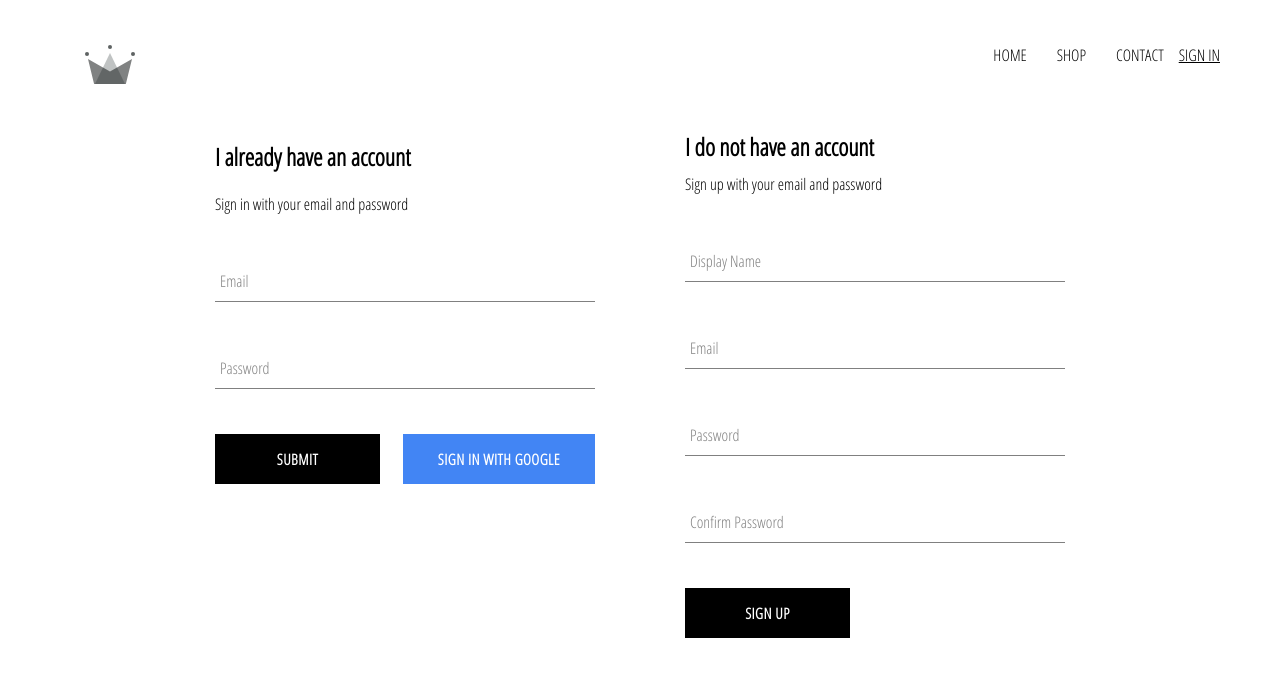
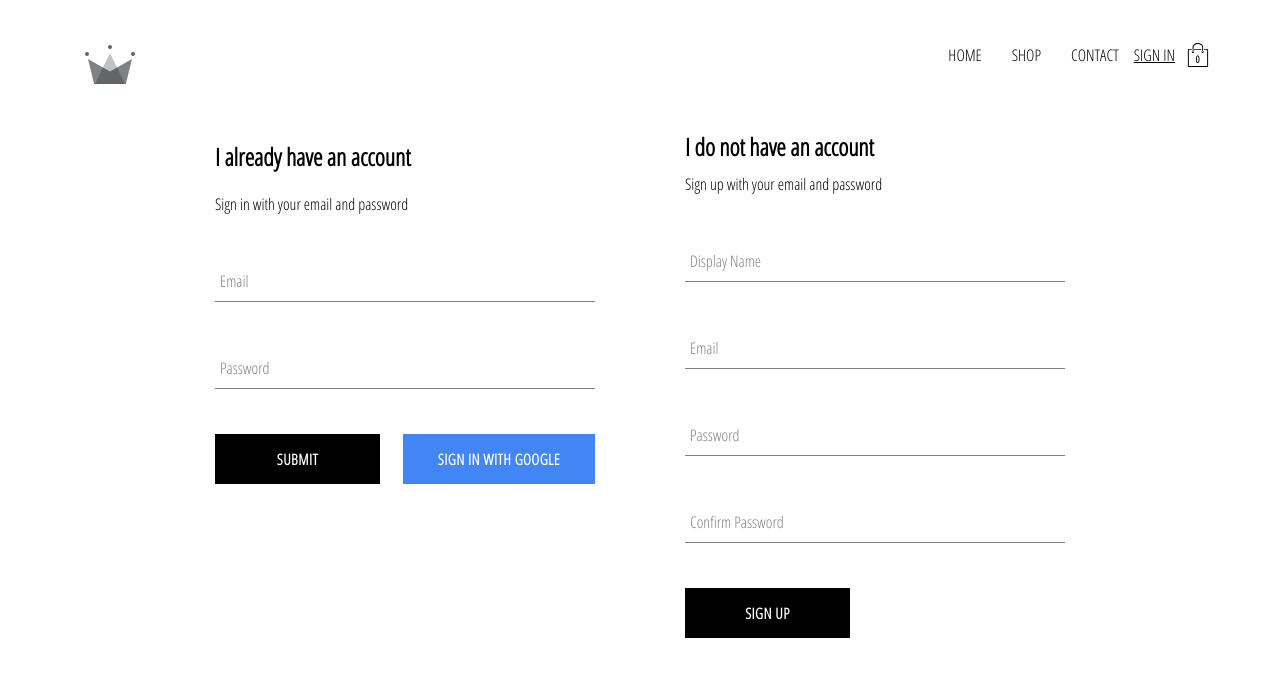
Before and after one commit to prietopedro/React-Training, a React (Create React App) app: page /signin in a window 1280 px wide. Shown: the top 676 px of the page. Built offline with nearby package versions, Linux system fonts and the light colour scheme; no server answers.

Commit message:
Cart Icon and Cart DropDown

```diff
--- a/src/App.js
+++ b/src/App.js
@@ -1,6 +1,6 @@
 import React, { useEffect } from 'react';
 import './App.css';
-import { Route , Switch } from "react-router-dom"
+import { Route , Switch , Redirect } from "react-router-dom"
 import { auth , createUserProfileDocument} from './firebase/firebase'
 
 import Homepage from './pages/Homepage/Homepage'
@@ -12,7 +12,7 @@
 import { connect } from 'react-redux'
 import { setCurrentUser } from "./redux/User/UserActions"
 
-function App({setCurrentUser}) {
+function App({setCurrentUser , currentUser}) {
   useEffect(()=>{
       let unsubscribeFromAuth = auth.onAuthStateChanged( async userAuth => {
       if(userAuth){
@@ -34,7 +34,7 @@
       <Switch>
         <Route exact path="/" component={Homepage} />
         <Route path="/shop" component={Shop} />
-        <Route path="/signin" component={SignForm}/>
+        <Route exact path="/signin" render={()=> currentUser ? (<Redirect to="/" />) : (<SignForm />) }/>
       </Switch>
     </div>
   );
@@ -44,4 +44,8 @@
   setCurrentUser
 }
 
-export default connect(null,mapDispatchToProps)(App);
+const mapStateToProps = state => ({
+  currentUser: state.user.currentUser
+})
+
+export default connect(mapStateToProps,mapDispatchToProps)(App);
--- /dev/null
+++ b/src/components/CartDropdown/CartDropdown.jsx
@@ -0,0 +1,12 @@
+import React from 'react'
+import CustomButton from "../CustomButton/CustomButton"
+import "./cart-dropdown.styles.scss"
+
+export default function CartDropdown() {
+    return (
+        <div className="cart-dropdown">
+            <div className='cart-items'></div>
+            <CustomButton>GO TO CHECKOUT</CustomButton>
+        </div>
+    )
+}
--- /dev/null
+++ b/src/components/CartDropdown/cart-dropdown.styles.scss
@@ -0,0 +1,24 @@
+.cart-dropdown {
+  position: absolute;
+  width: 240px;
+  height: 340px;
+  display: flex;
+  flex-direction: column;
+  padding: 20px;
+  border: 1px solid black;
+  background-color: white;
+  top: 90px;
+  right: 40px;
+  z-index: 5;
+
+  .cart-items {
+    height: 240px;
+    display: flex;
+    flex-direction: column;
+    overflow: scroll;
+  }
+
+  button {
+    margin-top: auto;
+  }
+}
--- /dev/null
+++ b/src/components/CartIcon/CartIcon.jsx
@@ -0,0 +1,17 @@
+import React from 'react'
+import { ReactComponent as ShoppingIcon } from "../../assets/shopping-bag.svg"
+import "./cart-icon.styles.scss"
+import { connect } from "react-redux"
+import {toggleCartHidden} from "../../redux/Cart/CartActions"
+
+
+function CartIcon({toggleCartHidden}) {
+    return (
+        <div onClick={()=>toggleCartHidden()}className='cart-icon'>
+            <ShoppingIcon className='shopping-icon' />
+            <span className='item-count'>0</span>
+        </div>
+    )
+}
+
+export default connect(null,{toggleCartHidden})(CartIcon)
--- /dev/null
+++ b/src/components/CartIcon/cart-icon.styles.scss
@@ -0,0 +1,21 @@
+.cart-icon {
+  width: 45px;
+  height: 45px;
+  position: relative;
+  display: flex;
+  align-items: center;
+  justify-content: center;
+  cursor: pointer;
+
+  .shopping-icon {
+    width: 24px;
+    height: 24px;
+  }
+
+  .item-count {
+    position: absolute;
+    font-size: 10px;
+    font-weight: bold;
+    bottom: 12px;
+  }
+}
--- a/src/components/SignUp/SignUp.jsx
+++ b/src/components/SignUp/SignUp.jsx
@@ -32,7 +32,6 @@
                 email: "",
                 password: ""
             })
-            history.push("/")
         }catch(error){
             console.log(error)
         }
--- a/src/components/header/Header.jsx
+++ b/src/components/header/Header.jsx
@@ -5,7 +5,10 @@
 import { auth } from "../../firebase/firebase"
 import { connect } from 'react-redux'
 
-function Header({ currentUser }) {
+import CartDropDown from '../CartDropdown/CartDropdown'
+import CartIcon from "../CartIcon/CartIcon"
+
+function Header({ currentUser , hidden }) {
     return (
         <div className='header'>
             <Link className='logo-container' to="/">
@@ -18,13 +21,16 @@
                 {
                     currentUser ? <div className="option" onClick={()=> auth.signOut()}>SIGN OUT</div> : <NavLink to="/signin">SIGN IN</NavLink>
                 }
+                <CartIcon />
             </div>
+            {hidden ? null : <CartDropDown />}
         </div>
     )
 }
 
-const mapStateToProps = state => ({
-    currentUser: state.user.currentUser
+const mapStateToProps = ({user: {currentUser}, cart: {hidden}}) => ({
+    currentUser: currentUser,
+    hidden: hidden
 })
 
 export default connect(mapStateToProps)(Header)
--- a/src/components/signIn/SignIn.jsx
+++ b/src/components/signIn/SignIn.jsx
@@ -25,7 +25,6 @@
                 email: "",
                 password: ""
             })
-            history.push("/")
         } catch(error){
             console.log(error)
         }
--- /dev/null
+++ b/src/redux/Cart/CartActions.js
@@ -0,0 +1,3 @@
+export const TOGGLE_CART_HIDDEN = "TOGGLE_CART_HIDDEN"
+
+export const toggleCartHidden = () => ({type:TOGGLE_CART_HIDDEN})
--- /dev/null
+++ b/src/redux/Cart/CartReducer.js
@@ -0,0 +1,19 @@
+import {TOGGLE_CART_HIDDEN} from "./CartActions"
+
+const initialState = {
+    hidden: true
+}
+
+const cartReducer = (state = initialState , action) => {
+    switch (action.type){
+        case TOGGLE_CART_HIDDEN:
+            return{
+                ...state,
+                hidden: !state.hidden
+            }
+        default:
+            return state
+    }
+}
+
+export default cartReducer
--- a/src/redux/RootReducer.js
+++ b/src/redux/RootReducer.js
@@ -1,6 +1,8 @@
 import { combineReducers } from 'redux'
 import userReducer from './User/UserReducer'
+import cartReducer from './Cart/CartReducer'
 
 export default combineReducers({
-    user: userReducer
+    user: userReducer,
+    cart:  cartReducer
 })
```
Also changed, not shown: src/assets/shopping-bag.svg (added).
